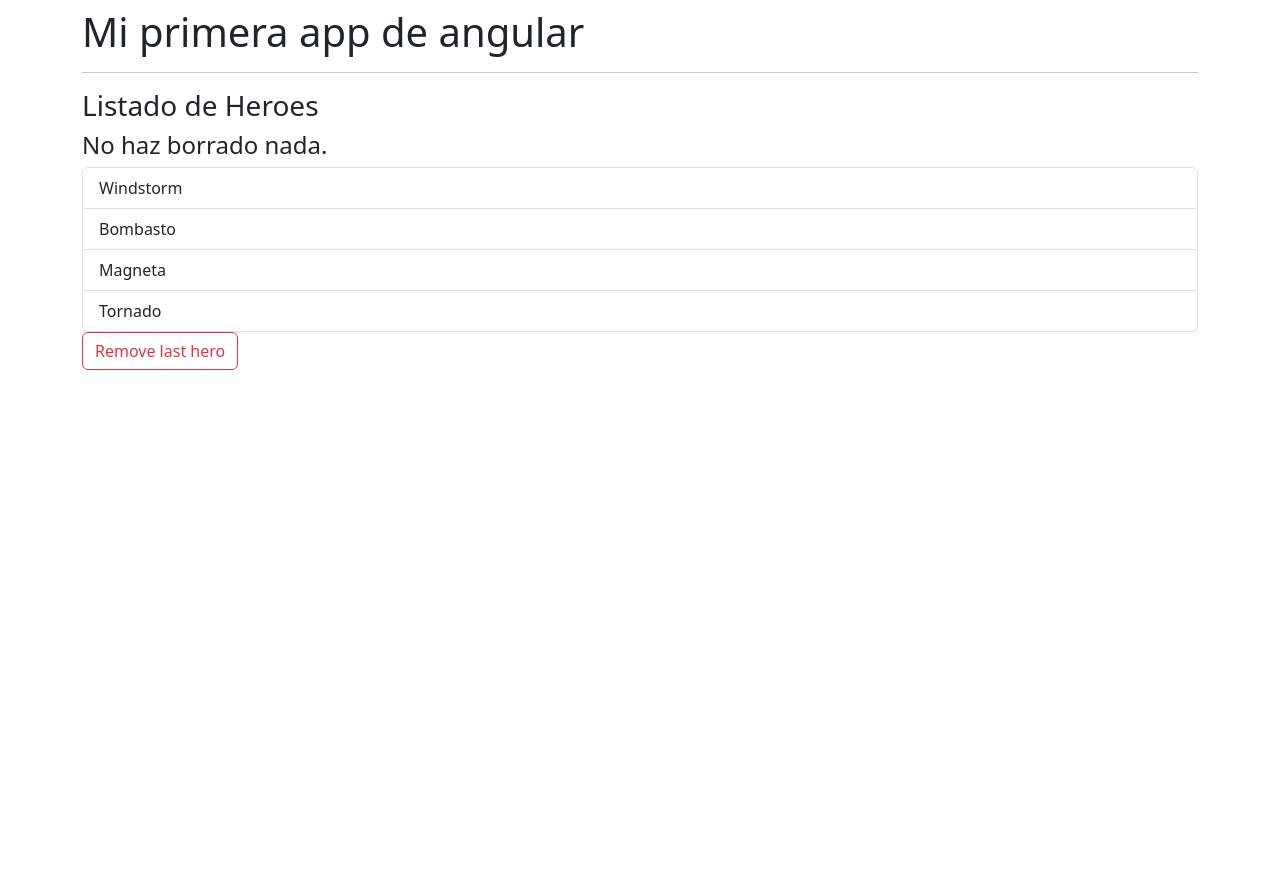
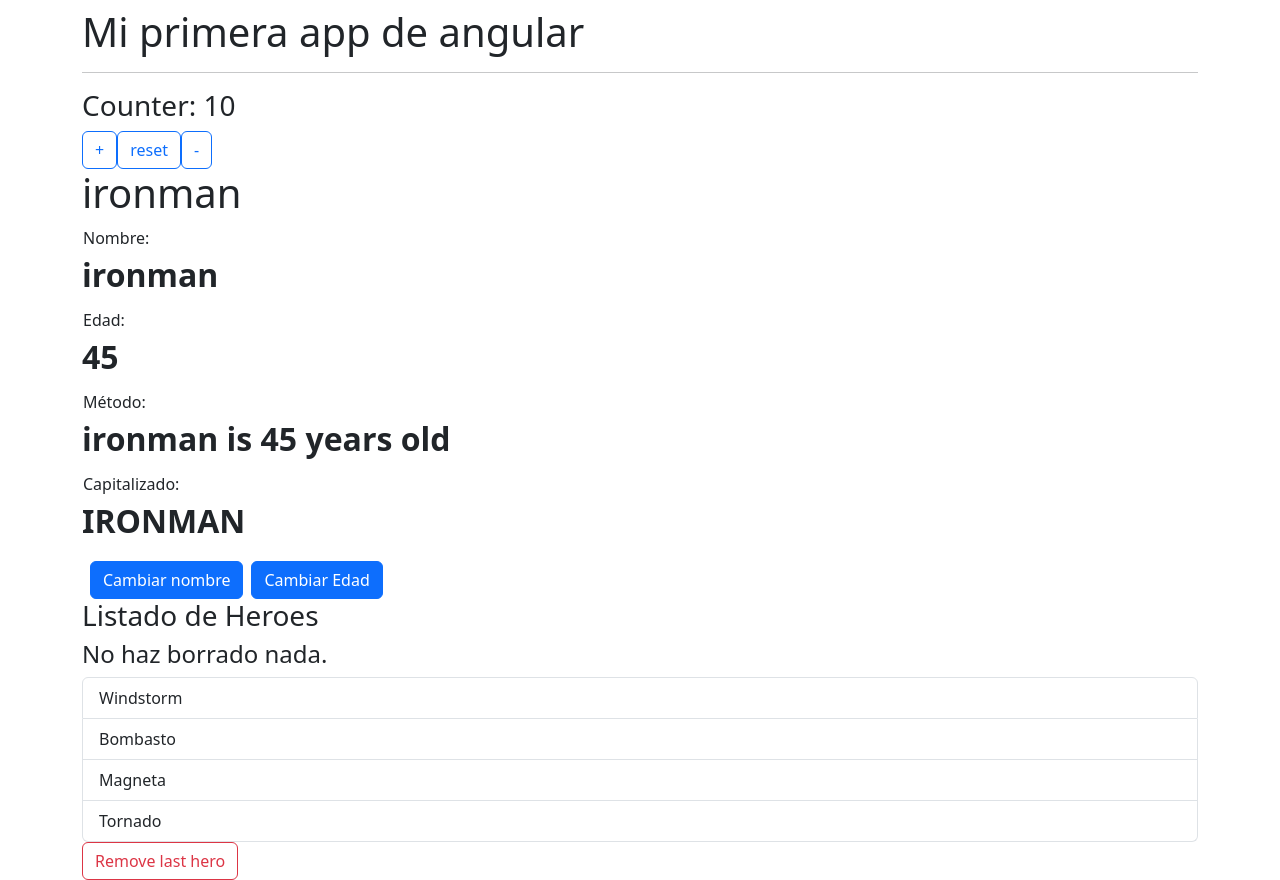
Before and after one commit to david3010/CursoAngular, an Angular app in the folder 02-bases/: page / in a window 1280 px wide. Before the commit the page ends 800 px from the top, so only its background shows below. Built offline with nearby package versions, Linux system fonts and the light colour scheme.

Commit message:
Módulos en Angular

```diff
--- a/02-bases/src/app/app.component.html
+++ b/02-bases/src/app/app.component.html
@@ -1,6 +1,8 @@
 <h1>{{ title }}</h1>
 <hr>
 
-<!-- <app-heroes-hero></app-heroes-hero> -->
+<app-counter></app-counter>
+
+<app-heroes-hero></app-heroes-hero>
 
 <app-heroes-list></app-heroes-list>
--- /dev/null
+++ b/02-bases/src/app/counter/components/counter/counter.component.html
@@ -0,0 +1,9 @@
+<h3>Counter: {{ counter }}</h3>
+
+<button class="btn btn-outline-primary" (click)="handleAddClick()">+</button>
+<button class="btn btn-outline-primary" (click)="handleResetClick()">reset</button>
+<button class="btn btn-outline-primary" (click)="handleSubstractClick()">-</button>
+
+<div *ngIf="counter > 10">
+  <p>Mayor a 10</p>
+</div>
--- a/02-bases/src/app/counter/counter.component.html
+++ /dev/null
@@ -1,5 +0,0 @@
-<h3>Counter: {{ counter }}</h3>
-
-<button (click)="handleAddClick()">+</button>
-<button (click)="handleResetClick()">reset</button>
-<button (click)="handleSubstractClick()">-</button>
```
Also changed, not shown: 02-bases/src/app/app.module.ts (+9 -8 lines), 02-bases/src/app/counter/counter.module.ts (added, +13 -0 lines), 02-bases/src/app/heroes/heroes.module.ts (+20 -0 lines), 02-bases/src/app/counter/components/counter/counter.component.css (added), 02-bases/src/app/counter/components/counter/counter.component.ts (renamed from 02-bases/src/app/counter/counter.component.ts), 1 other file (tests, documents, lock files or other folders).
